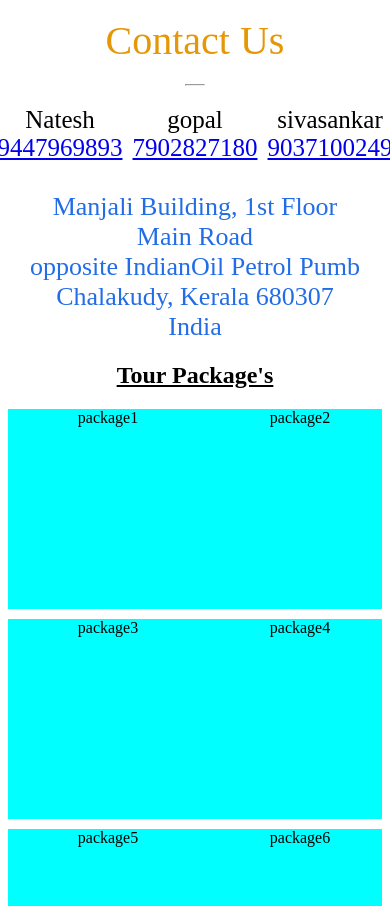
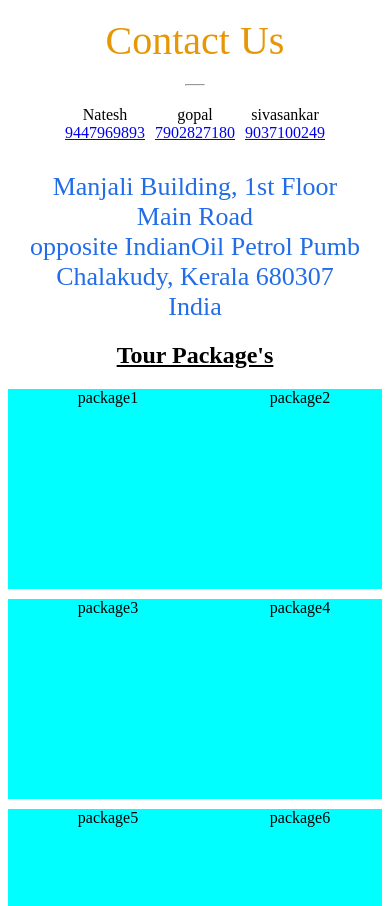
Before and after one commit to Maxmoneb/sreechakrademo, a plain HTML site: page index.html in a window 390 px wide. Shown: the part 964-1870 px from the top of the page. Drawn offline with Linux system fonts and the light colour scheme.

Commit message:
Update styles.css

```diff
--- a/styles.css
+++ b/styles.css
@@ -317,7 +317,7 @@
         background-color: white;
     }
     .box1{
-        font-size: 25px;
+        font-size: 16px;
         text-align: center;
         display: flex;
     }
```
